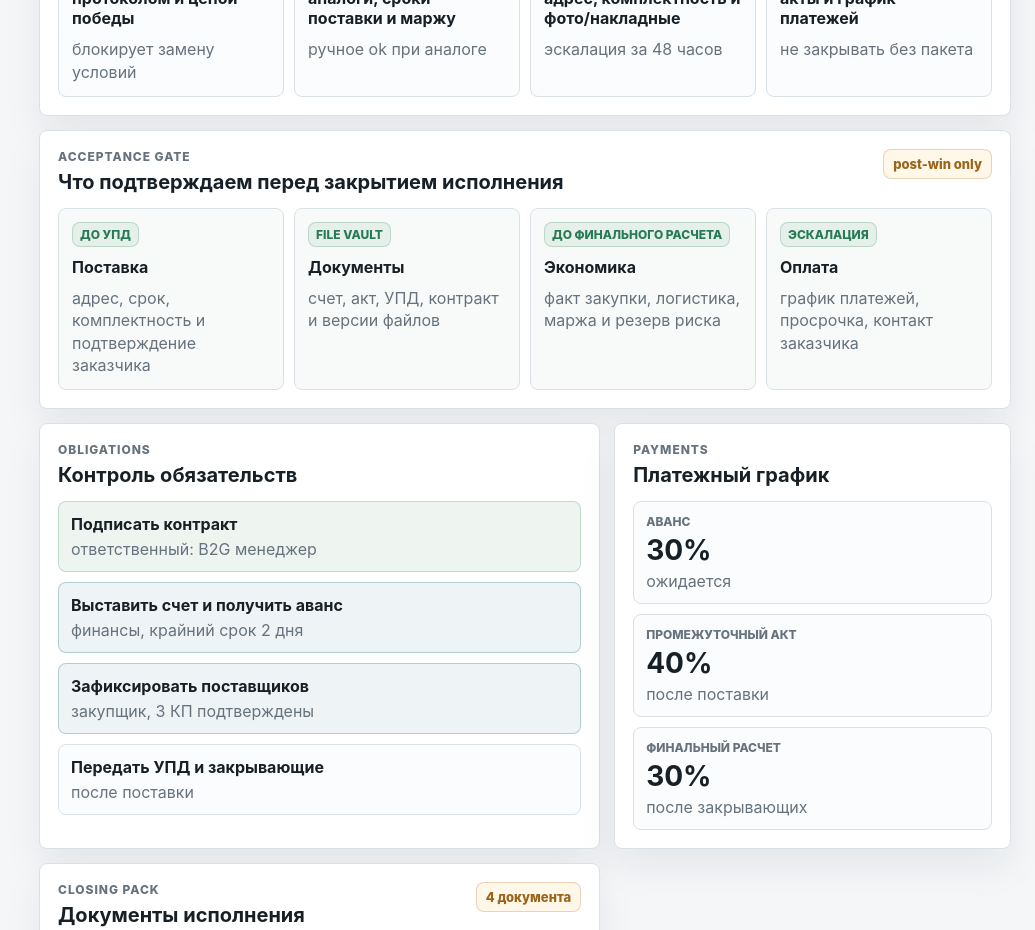
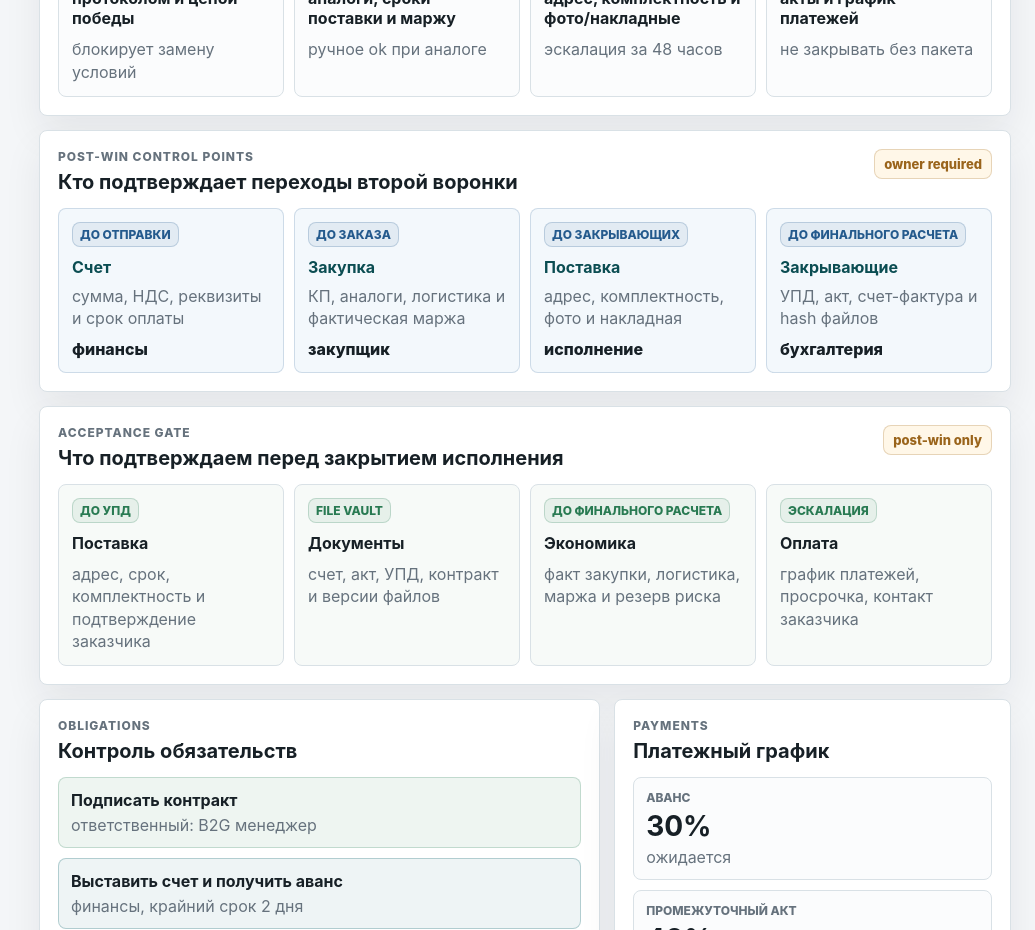
Before and after one commit to info14fourteen-creator/ASTS, a Next.js app in the folder apps/web/: page /execution in a window 1280 px wide. Shown: the part 820-1750 px from the top of the page, without its empty margins (245-1280 px from the left). Built offline with nearby package versions, Linux system fonts and the light colour scheme.

Commit message:
Add execution control points

```diff
--- a/apps/web/app/execution/page.tsx
+++ b/apps/web/app/execution/page.tsx
@@ -54,6 +54,13 @@ const acceptanceGates = [
   ["Документы", "счет, акт, УПД, контракт и версии файлов", "file vault"],
   ["Экономика", "факт закупки, логистика, маржа и резерв риска", "до финального расчета"],
   ["Оплата", "график платежей, просрочка, контакт заказчика", "эскалация"],
+];
+
+const controlPoints = [
+  ["Счет", "финансы", "сумма, НДС, реквизиты и срок оплаты", "до отправки"],
+  ["Закупка", "закупщик", "КП, аналоги, логистика и фактическая маржа", "до заказа"],
+  ["Поставка", "исполнение", "адрес, комплектность, фото и накладная", "до закрывающих"],
+  ["Закрывающие", "бухгалтерия", "УПД, акт, счет-фактура и hash файлов", "до финального расчета"],
 ];
 
 export default function ExecutionPage() {
@@ -131,6 +138,26 @@ export default function ExecutionPage() {
                 <span>{stage}</span>
                 <strong>{control}</strong>
                 <p>{gate}</p>
+              </article>
+            ))}
+          </div>
+        </section>
+
+        <section className="panel execution-control-panel">
+          <div className="panel-head compact">
+            <div>
+              <p className="eyebrow">Post-win control points</p>
+              <h2>Кто подтверждает переходы второй воронки</h2>
+            </div>
+            <span className="status-pill">owner required</span>
+          </div>
+          <div className="execution-control-grid">
+            {controlPoints.map(([stage, owner, proof, gate]) => (
+              <article className="execution-control-card" key={stage}>
+                <span>{gate}</span>
+                <strong>{stage}</strong>
+                <p>{proof}</p>
+                <em>{owner}</em>
               </article>
             ))}
           </div>
--- a/apps/web/app/globals.css
+++ b/apps/web/app/globals.css
@@ -2215,6 +2215,62 @@ dd {
   line-height: 1.4;
 }
 
+.execution-control-panel {
+  margin-top: 14px;
+}
+
+.execution-control-grid {
+  display: grid;
+  grid-template-columns: repeat(4, minmax(0, 1fr));
+  gap: 10px;
+}
+
+.execution-control-card {
+  min-height: 150px;
+  border: 1px solid rgba(36, 90, 141, 0.18);
+  border-radius: 8px;
+  padding: 13px;
+  background: #f3f8fc;
+}
+
+.execution-control-card span,
+.execution-control-card strong,
+.execution-control-card p,
+.execution-control-card em {
+  display: block;
+}
+
+.execution-control-card span {
+  width: fit-content;
+  border: 1px solid rgba(36, 90, 141, 0.22);
+  border-radius: 8px;
+  padding: 4px 7px;
+  background: rgba(36, 90, 141, 0.08);
+  color: var(--blue);
+  font-size: 12px;
+  font-weight: 850;
+  text-transform: uppercase;
+}
+
+.execution-control-card strong {
+  margin-top: 10px;
+  color: var(--accent-dark);
+  line-height: 1.25;
+}
+
+.execution-control-card p {
+  margin: 8px 0 0;
+  color: var(--muted);
+  line-height: 1.38;
+}
+
+.execution-control-card em {
+  margin-top: 10px;
+  color: var(--ink);
+  font-style: normal;
+  font-weight: 850;
+}
+
 .execution-acceptance-panel {
   margin-top: 14px;
 }
@@ -3787,6 +3843,10 @@ dd {
     grid-template-columns: repeat(2, minmax(0, 1fr));
   }
 
+  .execution-control-grid {
+    grid-template-columns: repeat(2, minmax(0, 1fr));
+  }
+
   .execution-acceptance-grid {
     grid-template-columns: repeat(2, minmax(0, 1fr));
   }
@@ -4152,6 +4212,10 @@ dd {
     grid-template-columns: 1fr;
   }
 
+  .execution-control-grid {
+    grid-template-columns: 1fr;
+  }
+
   .execution-acceptance-grid {
     grid-template-columns: 1fr;
   }
```
